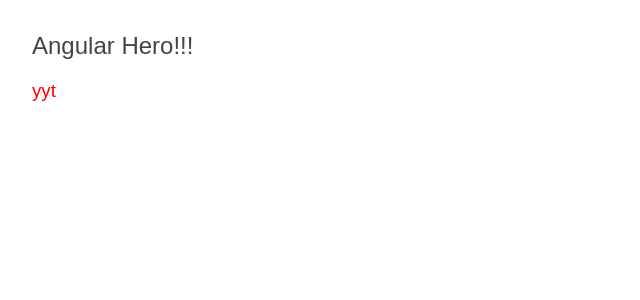
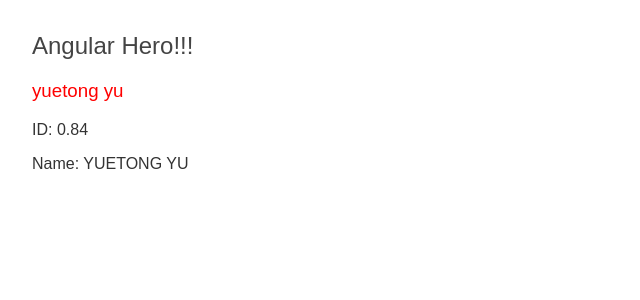
Before and after one commit to yuetong3yu/angular-heroes, an Angular app: page / in a window 1280 px wide. Shown: the top 300 px of the page, without its empty margins (0-640 px from the left). Built offline with nearby package versions, Linux system fonts and the light colour scheme.

Commit message:
✨ update

```diff
--- /dev/null
+++ b/src/app/hero.ts
@@ -0,0 +1,4 @@
+export interface Hero {
+  id: number;
+  name: string;
+}
--- a/src/app/heroes/heroes.component.html
+++ b/src/app/heroes/heroes.component.html
@@ -1 +1,4 @@
-<h3>{{ hero }}</h3>
+<h3>{{ hero.name }}</h3>
+
+<p *ngIf="hero.id">ID: {{ hero.id }}</p>
+<p *ngIf="hero.name">Name: {{ hero.name | uppercase }}</p>
--- a/src/app/heroes/heroes.component.ts
+++ b/src/app/heroes/heroes.component.ts
@@ -1,4 +1,5 @@
 import { Component, OnInit } from '@angular/core';
+import { Hero } from '../hero';
 
 @Component({
   selector: 'app-heroes',
@@ -6,9 +7,12 @@
   styleUrls: ['./heroes.component.css'],
 })
 export class HeroesComponent implements OnInit {
+  hero: Hero = {
+    id: +Math.random().toFixed(2),
+    name: 'yuetong yu',
+  };
+
   constructor() {}
 
   ngOnInit(): void {}
-
-  hero: string = 'yyt';
 }
```
